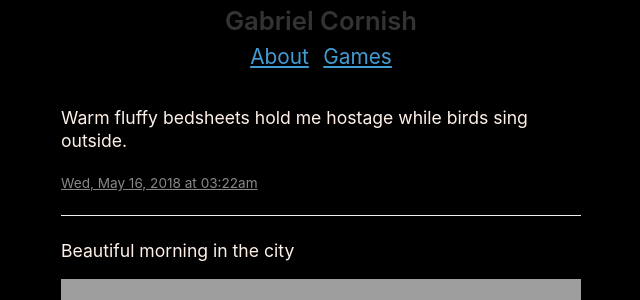
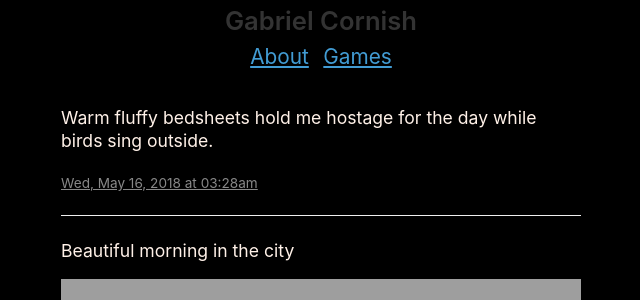
Before and after one commit to starvingindie/gcornish-blog, a Jekyll site: the page built from index.html, in a window 1280 px wide and 900 px high. Shown: the part 152-452 px from the top of the window, without its empty margins (319-959 px from the left). Built offline with Jekyll 4.4.1, drawn with Linux system fonts in a browser that asks for light colours; the list of posts is cut into pages by our own code; grey boxes are pictures that could not be loaded.

Commit message:
Mirroring from Micro.blog.

```diff
--- a/_posts/2018-05-16-warm-fluffy-bedsheets.md
+++ b/_posts/2018-05-16-warm-fluffy-bedsheets.md
@@ -2,7 +2,7 @@
 layout: post
 microblog: true
 audio:
-date: 2018-05-15 20:22:40 -0700
+date: 2018-05-15 20:28:33 -0700
 guid: http://SingleBit.micro.blog/2018/05/16/warm-fluffy-bedsheets.html
 ---
-Warm fluffy bedsheets hold me hostage while birds sing outside.
+Warm fluffy bedsheets hold me hostage for the day while birds sing outside.
```
